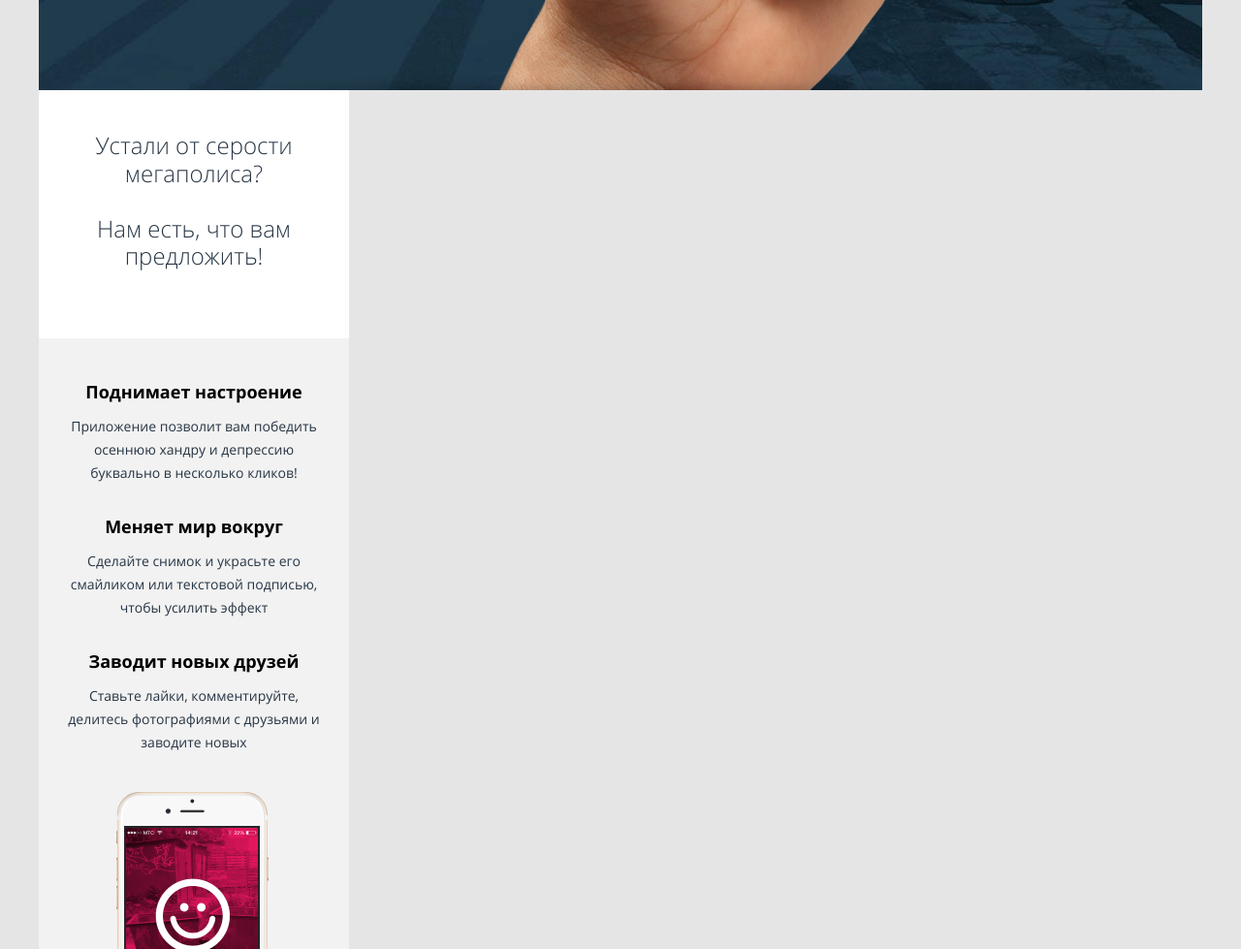
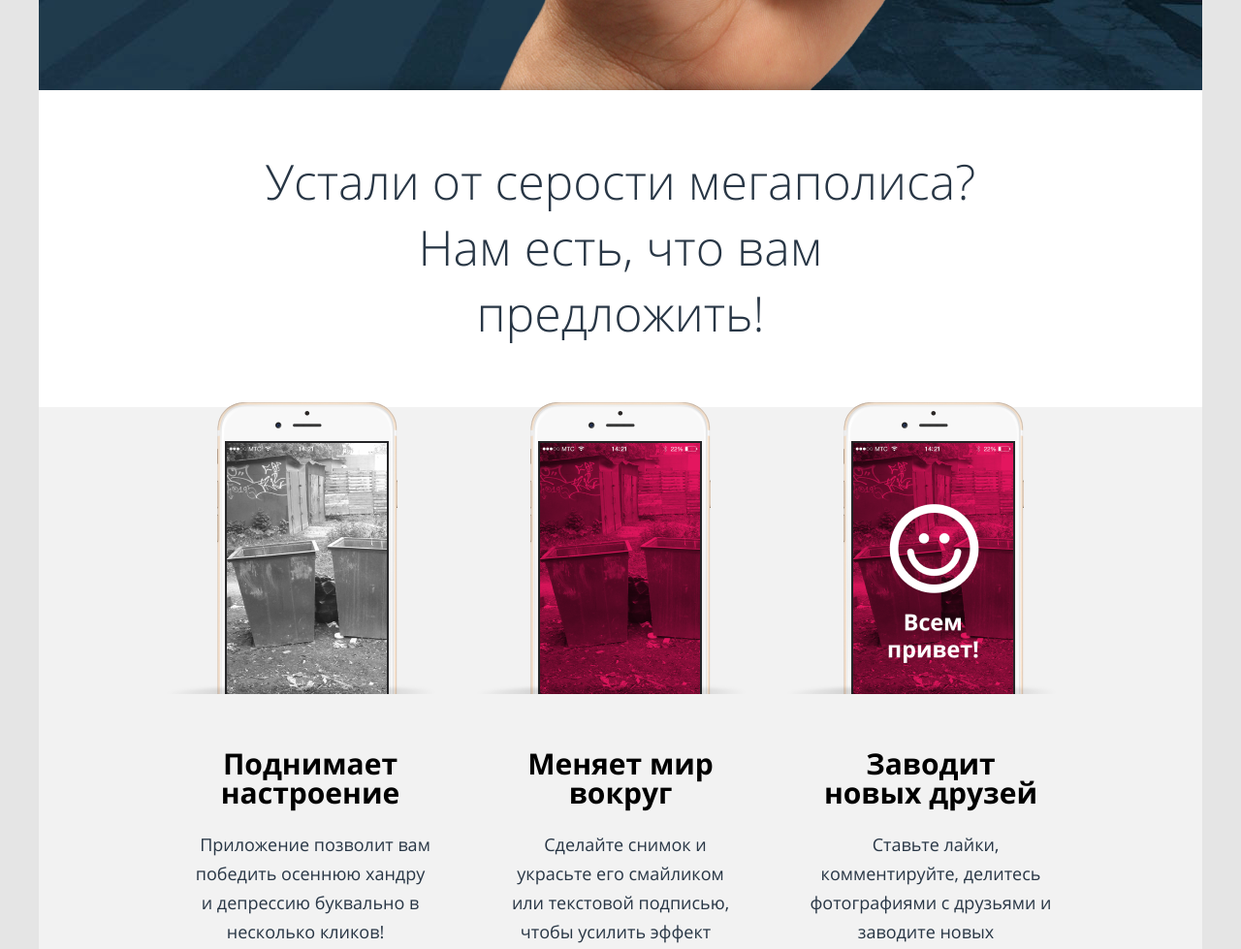
Before and after one commit to htmlacademy-adaptive/1899923-pink-25, a website: page source/index.html in a window 1280 px wide. Shown: the part 760-1739 px from the top of the page at 97% size. Drawn offline with nearby package versions, Linux system fonts and the light colour scheme; files that its build step writes are made by us from their sources; files whose address does not match are found by name.

Commit message:
Добавляет планшетную и десктопную стилизацию блока .advantages в iindex.html

```diff
--- a/source/index.html
+++ b/source/index.html
@@ -89,20 +89,20 @@
       <section class="advantages">
         <h2 class="visually-hidden">Преимущества приложения Пинк.</h2>
         <div class="advantages__intro">
-          <h3 class="advantages__slogan">Устали от серости мегаполиса?</h3>
-          <h3 class="advantages__slogan">Нам есть, что вам предложить!</h3>
+          <h3 class="advantages__slogan advantages__slogan--question">Устали от серости мегаполиса?</h3>
+          <h3 class="advantages__slogan advantages__slogan--answer">Нам есть, что вам предложить!</h3>
         </div>
         <div class="advantages__content">
           <ul class="advantages__list">
-            <li class="advantages__item advantages__item--screen-mood">
+            <li class="advantages__item advantages__item--mood">
               <h3 class="advantages__title">Поднимает настроение</h3>
               <span class="advantages__description">Приложение позволит вам победить осеннюю хандру и депрессию буквально в несколько кликов!</span>
             </li>
-            <li class="advantages__item advantages__item--screen-change">
+            <li class="advantages__item advantages__item--world-change">
               <h3 class="advantages__title">Меняет мир вокруг</h3>
               <span class="advantages__description">Сделайте снимок и украсьте его смайликом или текстовой подписью, чтобы усилить эффект</span>
             </li>
-            <li class="advantages__item advantages__item--screen-friends">
+            <li class="advantages__item advantages__item--new-friends">
               <h3 class="advantages__title">Заводит новых друзей</h3>
               <span class="advantages__description">Ставьте лайки, комментируйте, делитесь фотографиями с друзьями и заводите новых</span>
             </li>
--- a/source/less/blocks/advantages.less
+++ b/source/less/blocks/advantages.less
@@ -1,13 +1,14 @@
 .advantages {
   background-color: @white-smoke;
+  // outline: 4px solid blue;
+  // outline-offset: -4px;
 }
 
 .advantages__intro {
   padding: 43px 20px 70px;
   background-color: @white;
-}
-.advantages__intro > .advantages__slogan:first-child {
-  margin-bottom: 28px;
+  // outline: 4px solid red;
+  // outline-offset: -4px;
 }
 
 .advantages__slogan {
@@ -19,32 +20,38 @@
   line-height: 120%;
 
   color: @midnight;
+
+  &--question {
+    margin: 0 0 28px 0;
+  }
 }
 
-.advantages__content {
+
+.advantages__list {
+  margin: 0;
+  padding: 48px 20px 281px;
+  .list-markers-off;
+  // outline: 4px solid rgb(247, 165, 0);
+  // outline-offset: -4px;
+}
+
+.advantages__item {
   position: relative;
+  margin: 0 0 36px;
+  // outline: 4px solid rgb(128, 0, 75);
+  // outline-offset: -4px;
 
-  &::after {
+  &--new-friends::after {
     content: "";
     position: absolute;
-    top: 63%;
-    left: 25%;
+    top: 143px;
+    left: 62px;
     width: 157px;
     height: 277px;
 
-    background: url("../img/iphone-screen-red.png") no-repeat center;
+    background: url("../../img/iphone-screen-red-mobile.png") no-repeat center;
     background-position-y: 0;
   }
-}
-
-.advantages__list {
-  margin: 0;
-  padding: 48px 20px 277px;
-  .list-markers-off;
-}
-
-.advantages__item {
-  margin: 0 0 36px;
 }
 
 .advantages__title {
@@ -55,6 +62,8 @@
   line-height: 14px;
 
   color: @black;
+  // outline: 4px solid rgb(5, 213, 245);
+  // outline-offset: -4px;
 }
 
 .advantages__description {
@@ -66,3 +75,132 @@
 
   color: @midnight;
 }
+
+@media (min-width: @tablet-width) {
+
+  .advantages {
+    width: @tablet-width;
+  }
+
+  .advantages__intro {
+    padding: 47px 20px 42px;
+  }
+
+  .advantages__slogan {
+    font-size: 40px;
+    line-height: 50px;
+
+    &--question {
+      margin: 0 0 8px 0;
+    }
+
+    &--answer {
+      padding: 0 50px;
+    }
+  }
+
+  .advantages__content {
+    display: flex;
+    justify-content: flex-end;
+  }
+
+  .advantages__list {
+    width: 50%;
+    padding: 73px 20px 5px 0;
+    text-align: start;
+  }
+
+  .advantages__item {
+    position: relative;
+    margin: 0 0 39px;
+
+    &--new-friends::after {
+      content: "";
+      position: absolute;
+      top: -358px;
+      left: -310px;
+      width: 268px;
+      height: 480px;
+
+      background: url("../../img/iphone-screen-red-tablet.png") no-repeat center;
+      background-position-y: 0;
+    }
+  }
+}
+
+@media (min-width: @desktop-width) {
+
+  .advantages {
+    width: @desktop-width;
+  }
+
+  .advantages__intro {
+    padding: 60px 20px 63px;
+  }
+
+  .advantages__slogan {
+    font-size: 50px;
+    line-height: 68px;
+
+    &--question {
+      margin: 0;
+    }
+
+    &--answer {
+      padding: 0 250px;
+    }
+  }
+
+  .advantages__content {
+    padding: 353px 0 0;
+  }
+
+  .advantages__list {
+    display: flex;
+    justify-content: space-between;
+    width: 100%;
+    padding: 0  130px  0;
+  }
+
+  .advantages__item {
+    width: 300px;
+    margin: 0 0 36px;
+    padding: 0 25px 0;
+    text-align: center;
+
+    &::after {
+      content: "";
+      position: absolute;
+      top: -358px;
+      left: -4px;
+      width: 300px;
+      height: 301px;
+      background-position: center bottom;
+    }
+
+    &--mood::after {
+      background: url("../img/iphone-screen-mood-desktop.png");
+    }
+
+    &--world-change::after {
+      background: url("../img/iphone-screen-world-desktop.png");
+    }
+
+    &--new-friends::after {
+      background: url("../img/iphone-screen-friends-desktop.png");
+    }
+  }
+
+  .advantages__title {
+    margin: 0 0 23px;
+    padding: 0 10px;
+    font-size: 30px;
+    line-height: 30px;
+  }
+
+  .advantages__description {
+    padding: 0 10px;
+    font-size: 18px;
+    line-height: 30px;
+  }
+}
--- a/source/less/blocks/app-download.less
+++ b/source/less/blocks/app-download.less
@@ -69,7 +69,7 @@
     &::before {
       content: "";
       position: absolute;
-      top: 185px;
+      top: 184px;
       right: 0;
 
       display: block;
--- a/source/less/blocks/header.less
+++ b/source/less/blocks/header.less
@@ -10,8 +10,6 @@
 
   font-family: @font-family;
   background-color: rgb(@black, 0.3);
-  outline: 4px solid green;
-  outline-offset: -4px;
 }
 
 .header__logo {
@@ -21,7 +19,7 @@
 
 @media (min-width: @tablet-width) {
   .header {
-    width: 660px;
+    width: @tablet-width;
     height: 110px;
     padding: 27px 20px 47px;
   }
@@ -31,7 +29,7 @@
   .header {
     display: flex;
     justify-content: space-between;
-    width: 1200px;
+    width: @desktop-width;
     height: 110px;
   }
 
--- a/source/less/blocks/main-menu.less
+++ b/source/less/blocks/main-menu.less
@@ -58,7 +58,7 @@
 @media (min-width: @tablet-width) {
   .main-menu,
   .main-menu__list {
-    min-width: 660px;
+    min-width: @tablet-width;
   }
 
   .main-menu__toggle {
--- a/source/less/variables.less
+++ b/source/less/variables.less
@@ -15,6 +15,6 @@
 
 // viewports
 
-@tablet-width: 680px;
+@tablet-width: 660px;
 @desktop-width: 1200px;
 @mobile-width-only: 679px;
```
Also changed, not shown: source/img/iphone-screen-friends-desktop.png (added), source/img/iphone-screen-mood-desktop.png (added), source/img/iphone-screen-red-mobile.png (renamed from source/img/iphone-screen-red.png), source/img/iphone-screen-red-tablet.png (added), source/img/iphone-screen-world-desktop.png (added), source/img/svg/icon-timer.svg (added).
